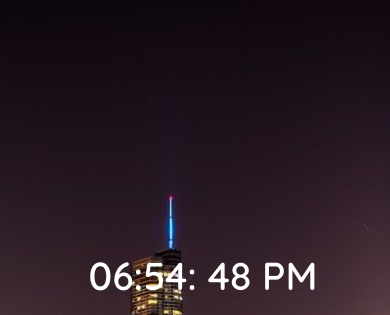
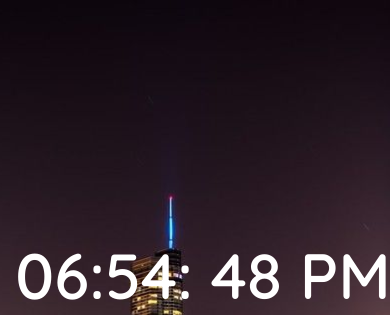
Before and after one commit to anmol224/Dynamic, a plain HTML site: page index.html in a window 390 px wide. Shown: the top 315 px of the page. Drawn offline with Linux system fonts and the light colour scheme.

Commit message:
Update style.css

```diff
--- a/css/style.css
+++ b/css/style.css
@@ -49,7 +49,7 @@ footer
     }
     #time
     {
-        font-size: 10vw;
+        font-size: 4rem;
     }
 
 }
```
